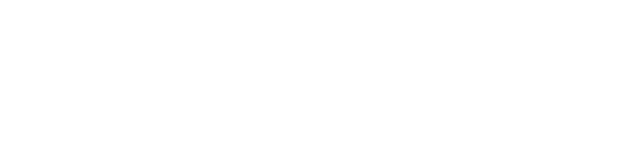
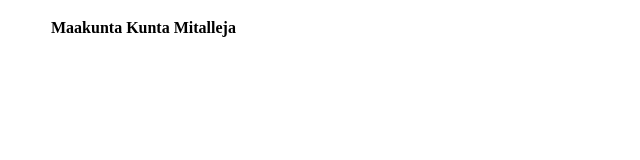
Before and after one commit to kiuru/winter-olympics, a plain HTML site: page index.html in a window 1280 px wide. Shown: the whole page, without its empty margins (0-640 px from the left). Drawn offline with Linux system fonts and the light colour scheme; some packages are replaced by stand-ins of ours.

Commit message:
show specific medals stats from table

```diff
--- a/index.html
+++ b/index.html
@@ -5,7 +5,16 @@
 	<h3 class="area_title"></h3>
 	<p class="area_desc"></p>
 
-	<div id="data_area"></div>
+	<table id="medals_table">
+		<thead>
+			<tr>
+				<th>Maakunta</th>
+				<th>Kunta</th>
+				<th>Mitalleja</th>
+			</tr>
+		</thead>
+		<tbody></tbody>
+	</table>
 
 	<figcaption>
 		<span class="caption"></span>
```
Also changed, not shown: js/script.js (+8 -2 lines).
